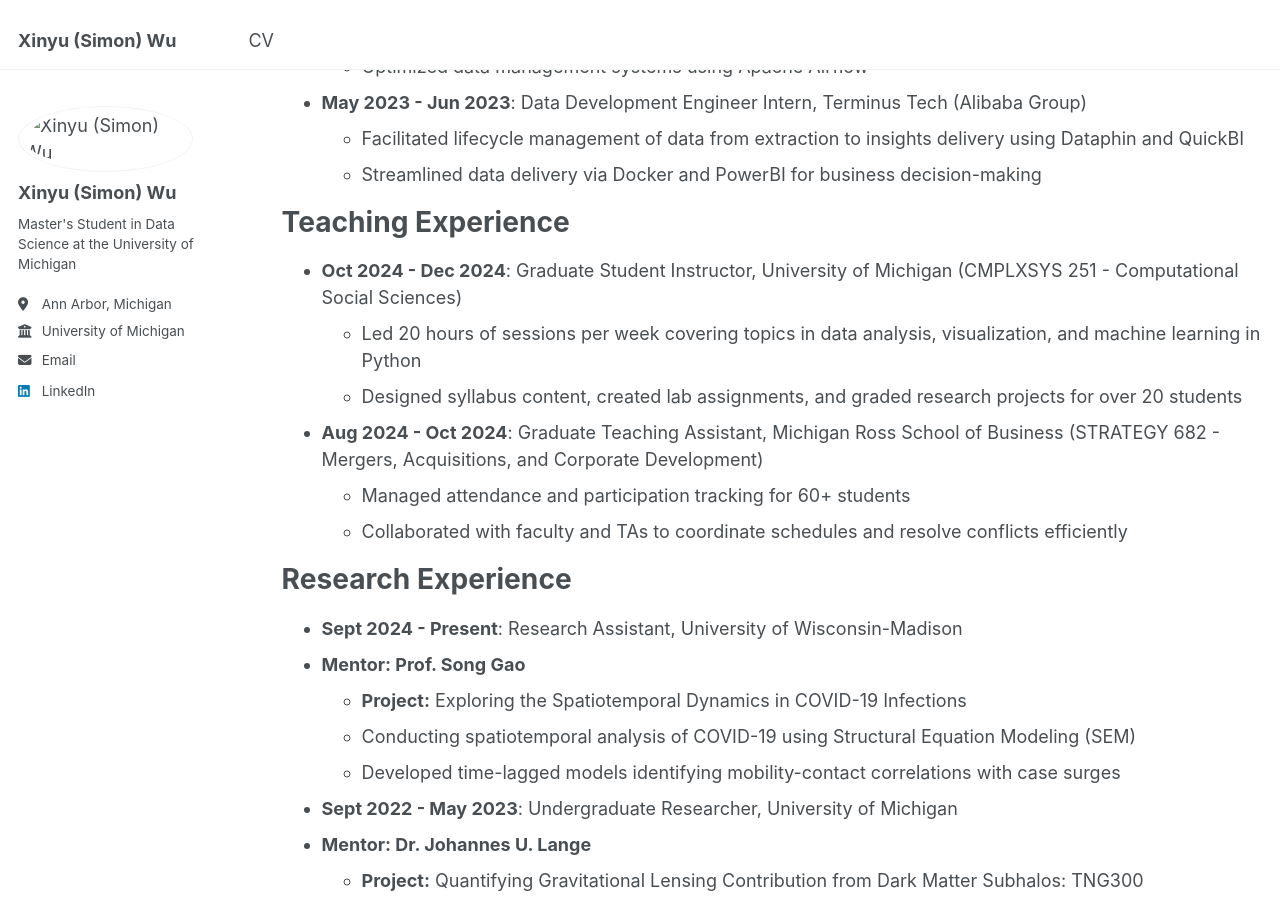
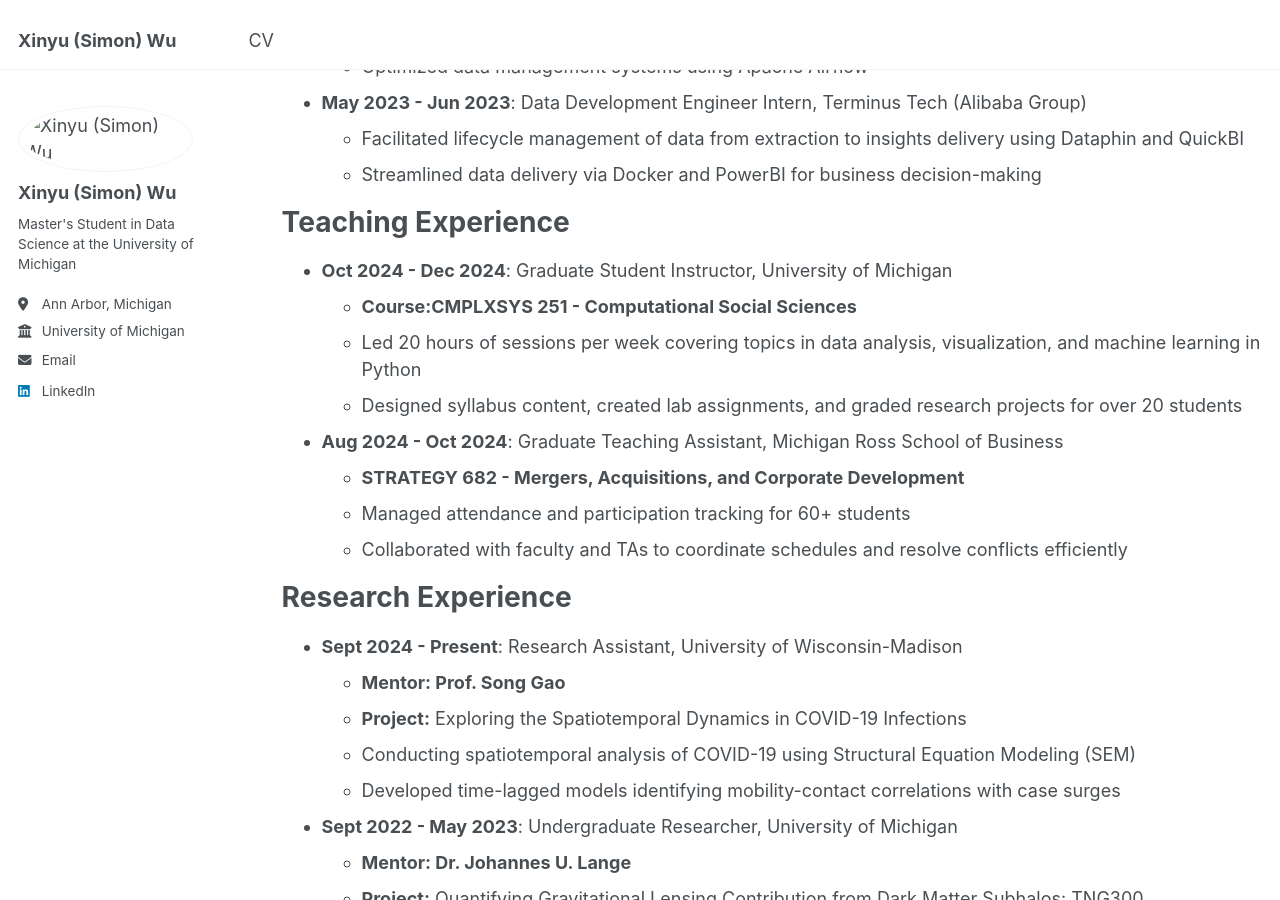
Before and after one commit to Simonxyw/simonxyw.github.io, a Jekyll site: the page built from _pages/cv.md, in a window 1280 px wide and 900 px high, scrolled down 567 px. Built offline with Jekyll 4.4.1, drawn with Linux system fonts in a browser that asks for light colours.

Commit message:
Update cv.md

```diff
--- a/_pages/cv.md
+++ b/_pages/cv.md
@@ -34,24 +34,26 @@ Work Experience
 
 Teaching Experience
 ======
-* **Oct 2024 - Dec 2024**: Graduate Student Instructor, University of Michigan (CMPLXSYS 251 - Computational Social Sciences)
+* **Oct 2024 - Dec 2024**: Graduate Student Instructor, University of Michigan
+  * **Course:CMPLXSYS 251 - Computational Social Sciences**
   * Led 20 hours of sessions per week covering topics in data analysis, visualization, and machine learning in Python
   * Designed syllabus content, created lab assignments, and graded research projects for over 20 students
 
-* **Aug 2024 - Oct 2024**: Graduate Teaching Assistant, Michigan Ross School of Business (STRATEGY 682 - Mergers, Acquisitions, and Corporate Development)
+* **Aug 2024 - Oct 2024**: Graduate Teaching Assistant, Michigan Ross School of Business
+  * **STRATEGY 682 - Mergers, Acquisitions, and Corporate Development**
   * Managed attendance and participation tracking for 60+ students
   * Collaborated with faculty and TAs to coordinate schedules and resolve conflicts efficiently
 
 Research Experience
 ======
 * **Sept 2024 - Present**: Research Assistant, University of Wisconsin-Madison
-* **Mentor: Prof. Song Gao**
+  * **Mentor: Prof. Song Gao**
   * **Project:** Exploring the Spatiotemporal Dynamics in COVID-19 Infections
   * Conducting spatiotemporal analysis of COVID-19 using Structural Equation Modeling (SEM)
   * Developed time-lagged models identifying mobility-contact correlations with case surges
 
 * **Sept 2022 - May 2023**: Undergraduate Researcher, University of Michigan
-* **Mentor: Dr. Johannes U. Lange**
+  * **Mentor: Dr. Johannes U. Lange**
   * **Project:** Quantifying Gravitational Lensing Contribution from Dark Matter Subhalos: TNG300 hydrodynamical Simulation via Python
 
 Publications
```
